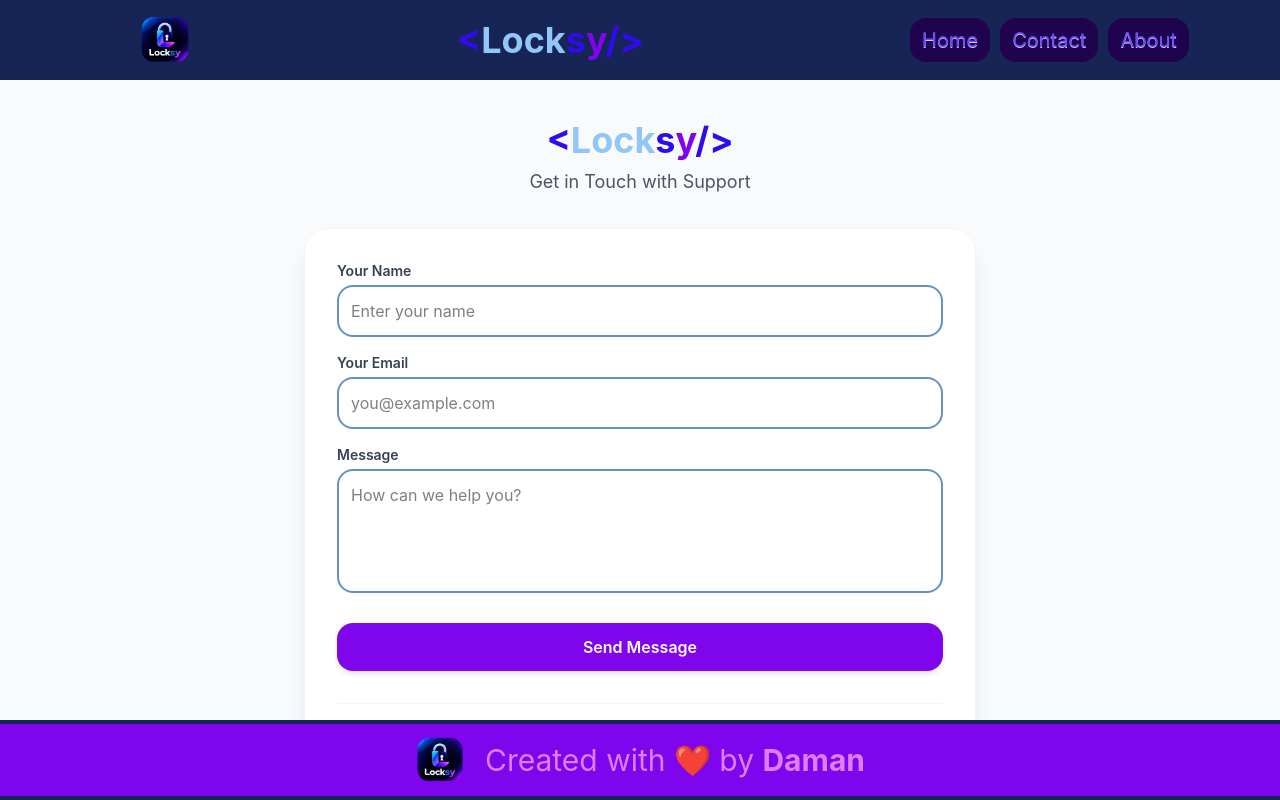
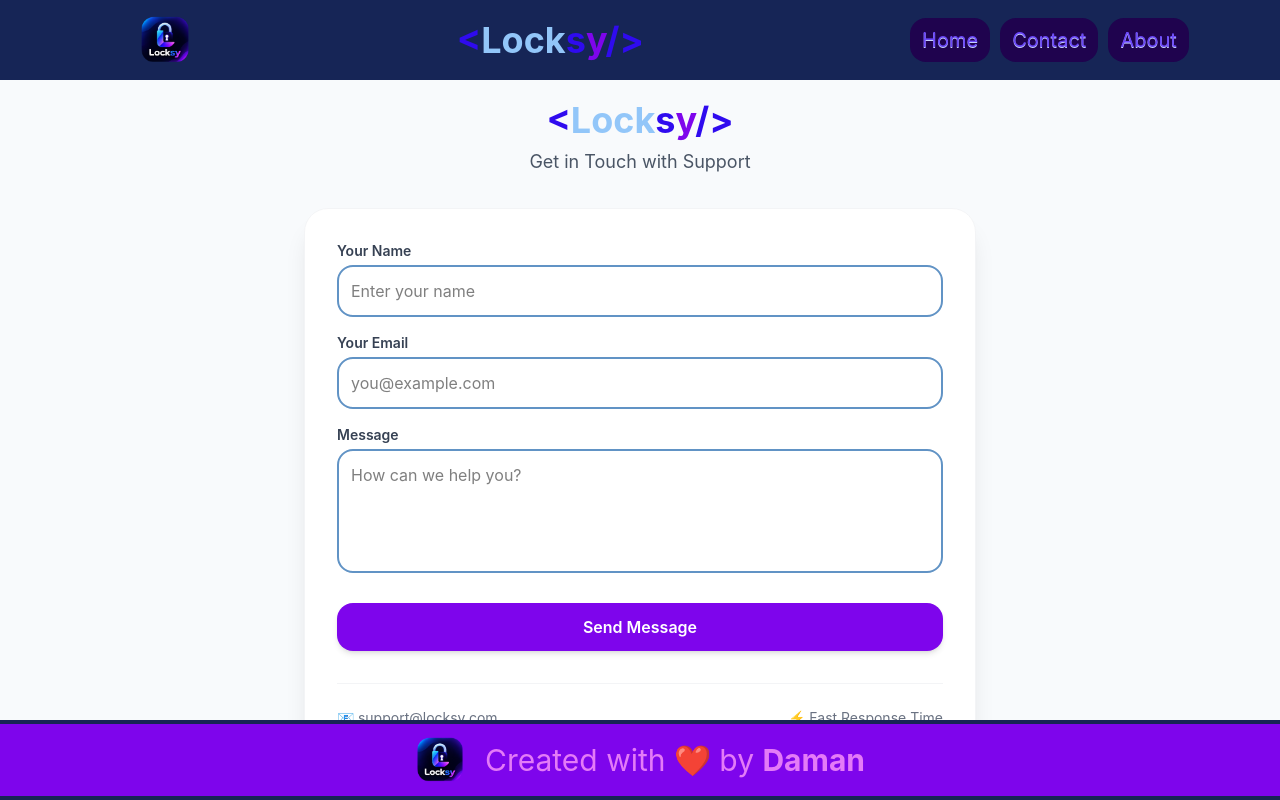
Before and after one commit to HULK-CODDER/Locksy, a React (Vite) app: page /contact in a window 1280 px wide. Built offline with nearby package versions, Linux system fonts and the light colour scheme.

Commit message:
Update Contact.jsx

```diff
--- a/src/components/Contact.jsx
+++ b/src/components/Contact.jsx
@@ -21,7 +21,7 @@ const Contact = () => {
   };
 
   return (
-    <div className="flex flex-col items-center justify-center min-h-[85vh] bg-slate-50 px-6 py-10">
+    <div className="flex flex-col items-center justify-center min-h-[85vh] bg-slate-50 px-6 py-5">
       {/* Brand Header */}
       <h1 className="text-4xl font-bold text-[#92c6f9]">
         <span className="text-[#2f0bef]">&lt;</span>
```
